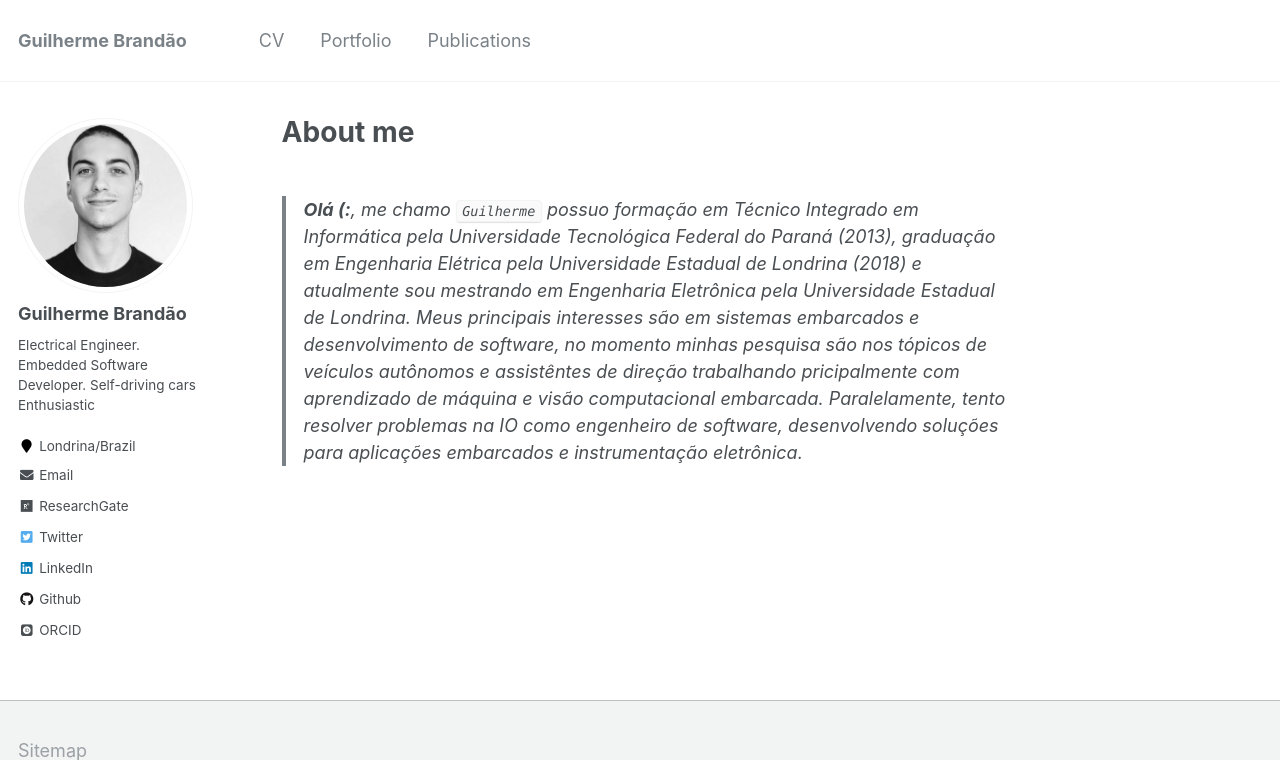
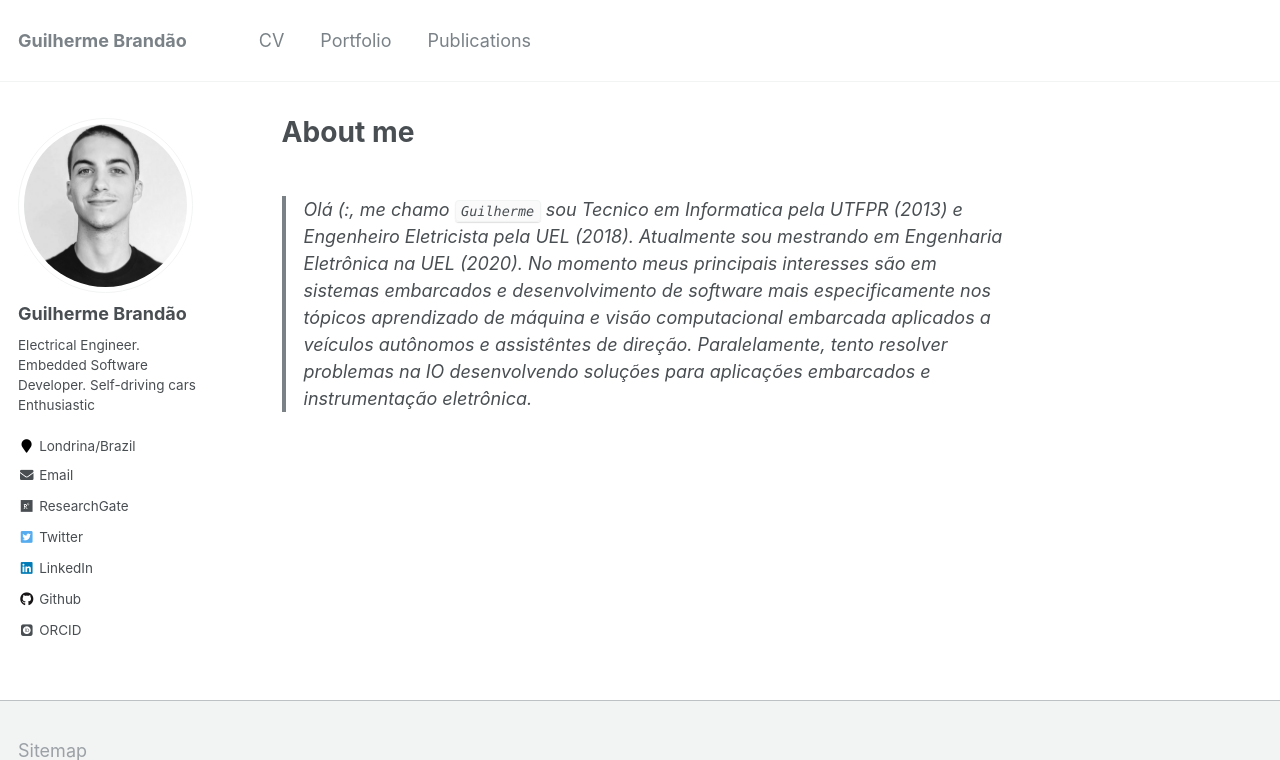
Before and after one commit to brandaogbs/brandaogbs.github.io, a Jekyll site: the page built from _pages/about.md, in a window 1280 px wide, cut to the strip 0-760 px from the top of the page. Built offline with Jekyll 4.4.1, drawn with Linux system fonts in a browser that asks for light colours; some web fonts are replaced.

Commit message:
about me pt-br

```diff
--- a/_pages/about.md
+++ b/_pages/about.md
@@ -8,4 +8,4 @@ redirect_from:
   - /about.html
 ---
 
-> **Olá (:**, me chamo `Guilherme` possuo formação em Técnico Integrado em Informática pela Universidade Tecnológica Federal do Paraná (2013), graduação em Engenharia Elétrica pela Universidade Estadual de Londrina (2018) e atualmente sou mestrando em Engenharia Eletrônica pela Universidade Estadual de Londrina. Meus principais interesses são em sistemas embarcados e desenvolvimento de software, no momento minhas pesquisa são nos tópicos de veículos autônomos e assistêntes de direção trabalhando pricipalmente com aprendizado de máquina e visão computacional embarcada. Paralelamente, tento resolver problemas na IO como engenheiro de software, desenvolvendo soluções para aplicações embarcados e instrumentação eletrônica.
+> Olá (:, me chamo `Guilherme` sou Tecnico em Informatica pela UTFPR (2013) e Engenheiro Eletricista pela UEL (2018). Atualmente sou mestrando em Engenharia Eletrônica na UEL (2020). No momento meus principais interesses são em sistemas embarcados e desenvolvimento de software mais especificamente nos tópicos aprendizado de máquina e visão computacional embarcada aplicados a veículos autônomos e assistêntes de direção. Paralelamente, tento resolver problemas na IO desenvolvendo soluções para aplicações embarcados e instrumentação eletrônica.
```
